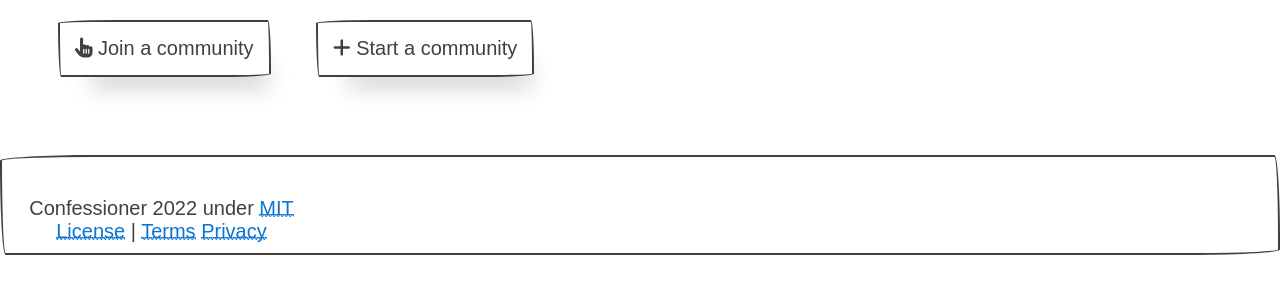
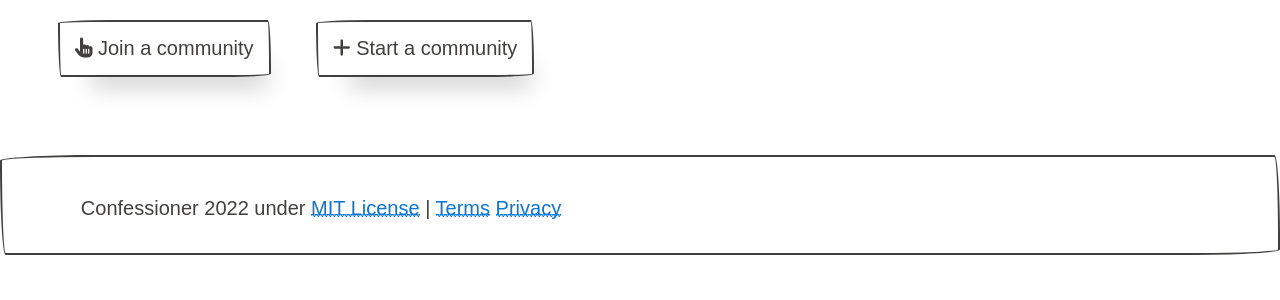
Before and after one commit to Arpan-206/confessioner, a Django app: page /communities/ in a window 1280 px wide. Shown: the part 275-575 px from the top of the page. Run offline with Django 4.2, Linux system fonts and the light colour scheme; the visitor is signed in with stand-in values (Sample User, id 1); some libraries are stand-ins or nearby versions; some web fonts are replaced.

Commit message:
Minor aestheticts in footer

```diff
--- a/main/templates/main/base.html
+++ b/main/templates/main/base.html
@@ -65,7 +65,7 @@
         {% block content %}{% endblock %} {% block scripts%}{% endblock %}
         <div class="border container-lg" style="height: 100px; left: 0; bottom: 0; width: 100%; ">
             <div class="row">
-                <div class="col-3 col">
+                <div class="col-6 col">
                     <div class="text-center">
                         <p>
                             Confessioner 2022 under <a href="https://opensource.org/licenses/MIT">MIT License</a> | <a href="{% url 'tos' %}">Terms</a>
```
